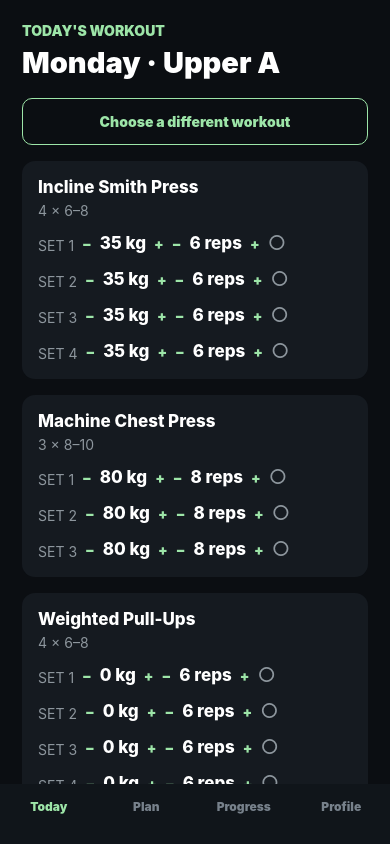
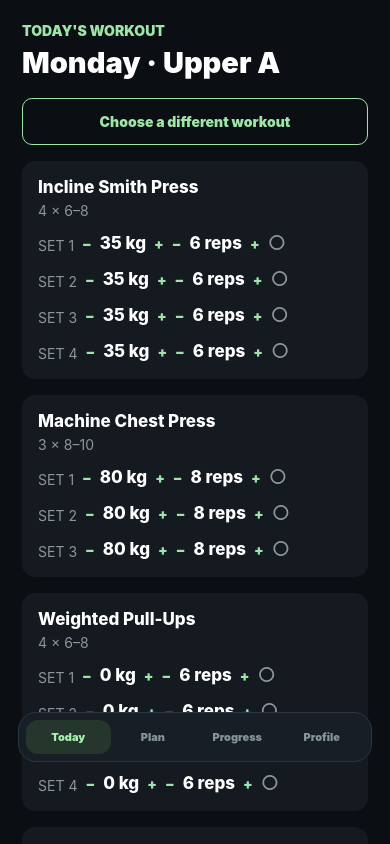
Before and after one commit to podyssea/IronForge, a React Native app: screen / in a window 390 px wide. Built offline with nearby package versions, Linux system fonts and the light colour scheme.

Commit message:
Refine floating navigation styling

```diff
--- a/App.tsx
+++ b/App.tsx
@@ -37,7 +37,7 @@ export default function App() {
     {tab === "Progress" && <><Text style={green}>PERFORMANCE</Text><Title text="Your progress" />{sessions.length ? sessions.map((x, i) => <View key={i} style={card}><Text style={white}>{x.title}</Text><Text style={muted}>{new Date(x.date).toLocaleDateString()} · {x.volume.toLocaleString()} kg volume</Text></View>) : <View style={card}><Text style={white}>No sessions saved</Text><Text style={muted}>Complete and save a workout to build your history.</Text></View>}</>}
     {tab === "Plan" && <><Text style={green}>PROGRAM BUILDER</Text><Title text={`${split.length} training days`} /><Text style={muted}>Generated from your Upper/Lower strength and hypertrophy style. Existing working loads carry into recurring exercises.</Text><View style={{ flexDirection: "row", gap: 9, marginTop: 18 }}>{[2,3,4,5,6].map(days => <Pressable key={days} onPress={() => { setSplit(generateFromStyle(days, split)); setSelected(0); }} style={{ backgroundColor: split.length === days ? "#9DE5A8" : "#151A20", width: 44, height: 44, borderRadius: 9, alignItems: "center", justifyContent: "center" }}><Text style={{ color: split.length === days ? "#0B0E12" : "white", fontWeight: "900" }}>{days}</Text></Pressable>)}</View>{split.map((item,index) => <Pressable key={item.id} onPress={() => { setSelected(index); setTab("Today"); }} style={card}><Text style={white}>{item.title}</Text><Text style={muted}>{item.focus} · {item.exercises.length} exercises · Tap to train today</Text></Pressable>)}</>}
     {tab === "Profile" && <><Text style={green}>ATHLETE PROFILE</Text><Title text="Advanced physique training" /><View style={card}><Text style={white}>Advanced · 90-minute sessions</Text><Text style={muted}>Full commercial gym · balanced development</Text></View><Text style={[green,{marginTop:22}]}>TRAINING PHASE</Text>{(["Hypertrophy","Bulk","Maintenance","Deload"] as Phase[]).map(item => <Pressable key={item} onPress={() => setPhase(item)} style={[card,{borderWidth:phase === item ? 1 : 0,borderColor:"#9DE5A8"}]}><Text style={white}>{item}</Text><Text style={muted}>{phaseDescription(item)}</Text></Pressable>)}</>}
-  </ScrollView><View style={{ position: "absolute", bottom: 0, left: 0, right: 0, flexDirection: "row", paddingTop: 15, paddingBottom: 30, backgroundColor: "#10151A" }}>{(["Today", "Plan", "Progress", "Profile"] as Tab[]).map(x => <Pressable key={x} style={{ flex: 1, alignItems: "center" }} onPress={() => { setTab(x); setPicker(false); }}><Text style={{ color: tab === x ? "#9DE5A8" : "#77818B", fontWeight: "900",fontSize:12 }}>{x}</Text></Pressable>)}</View></SafeAreaView>;
+  </ScrollView><View style={{ position: "absolute", bottom: 82, left: 18, right: 18, flexDirection: "row", padding: 7, borderRadius: 18, backgroundColor: "#171E25", borderColor: "#2A3743", borderWidth: 1 }}>{(["Today", "Plan", "Progress", "Profile"] as Tab[]).map(x => <Pressable key={x} style={{ flex: 1, alignItems: "center", paddingVertical: 10, borderRadius: 12, backgroundColor: tab === x ? "#25372C" : "transparent" }} onPress={() => { setTab(x); setPicker(false); }}><Text style={{ color: tab === x ? "#A6F3B0" : "#87939D", fontWeight: "900",fontSize:11 }}>{x}</Text></Pressable>)}</View></SafeAreaView>;
 }
 function Title({ text }: { text: string }) { return <Text style={{ color: "white", fontSize: 29, fontWeight: "900", marginTop: 6 }}>{text}</Text>; }
 const white = { color: "white", fontSize: 17, fontWeight: "800" } as const;
```
